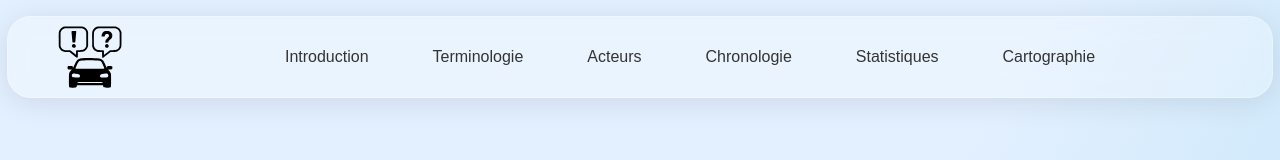
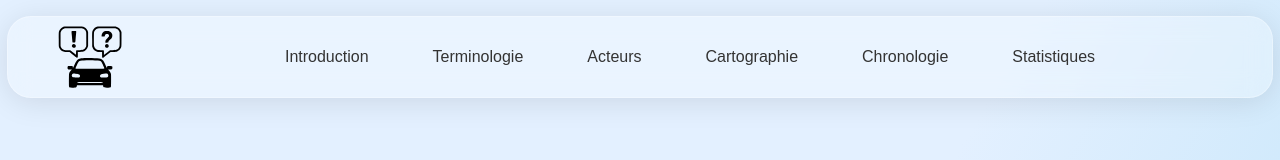
Before and after one commit to ilo80/msh-av-controversy, a React (Vite) app: page / in a window 1280 px wide. Shown: the top 160 px of the page. Built offline with nearby package versions, Linux system fonts and the light colour scheme.

Commit message:
chlore: change components order

```diff
--- a/src/components/Navbar.tsx
+++ b/src/components/Navbar.tsx
@@ -63,9 +63,9 @@ function Navbar() {
           <li><HashLink smooth to="/#introduction" onClick={handleClick}>Introduction</HashLink></li>
           <li><HashLink smooth to="#terminology" onClick={handleClick}>Terminologie</HashLink></li>
           <li><HashLink smooth to="/#actors" onClick={handleClick}>Acteurs</HashLink></li>
+          <li><HashLink smooth to="/#graph" onClick={handleClick}>Cartographie</HashLink></li>
           <li><HashLink smooth to="/#timeline" onClick={handleClick}>Chronologie</HashLink></li>
           <li><HashLink smooth to="/#statistics" onClick={handleClick}>Statistiques</HashLink></li>
-          <li><HashLink smooth to="/#graph" onClick={handleClick}>Cartographie</HashLink></li>
         </ul>
       )}
 
@@ -75,9 +75,9 @@ function Navbar() {
             <li><HashLink smooth to="/#introduction" onClick={handleClick}>Introduction</HashLink></li>
             <li><HashLink smooth to="#terminology" onClick={handleClick}>Terminologie</HashLink></li>
             <li><HashLink smooth to="/#actors" onClick={handleClick}>Acteurs</HashLink></li>
+            <li><HashLink smooth to="/#graph" onClick={handleClick}>Cartographie</HashLink></li>
             <li><HashLink smooth to="/#timeline" onClick={handleClick}>Chronologie</HashLink></li>
             <li><HashLink smooth to="/#statistics" onClick={handleClick}>Statistiques</HashLink></li>
-            <li><HashLink smooth to="/#graph" onClick={handleClick}>Cartographie</HashLink></li>
           </ul>
         </div>
       )}
--- a/src/pages/Home.tsx
+++ b/src/pages/Home.tsx
@@ -15,9 +15,9 @@ function Home() {
       <IntroductionSection />
       <Terminology />
       <ActorSection />
+      <ActorsGraph />
       <TimelineSection />
       <StatisticsSection />
-      <ActorsGraph />
       <Footer />
     </div>
   )
```
